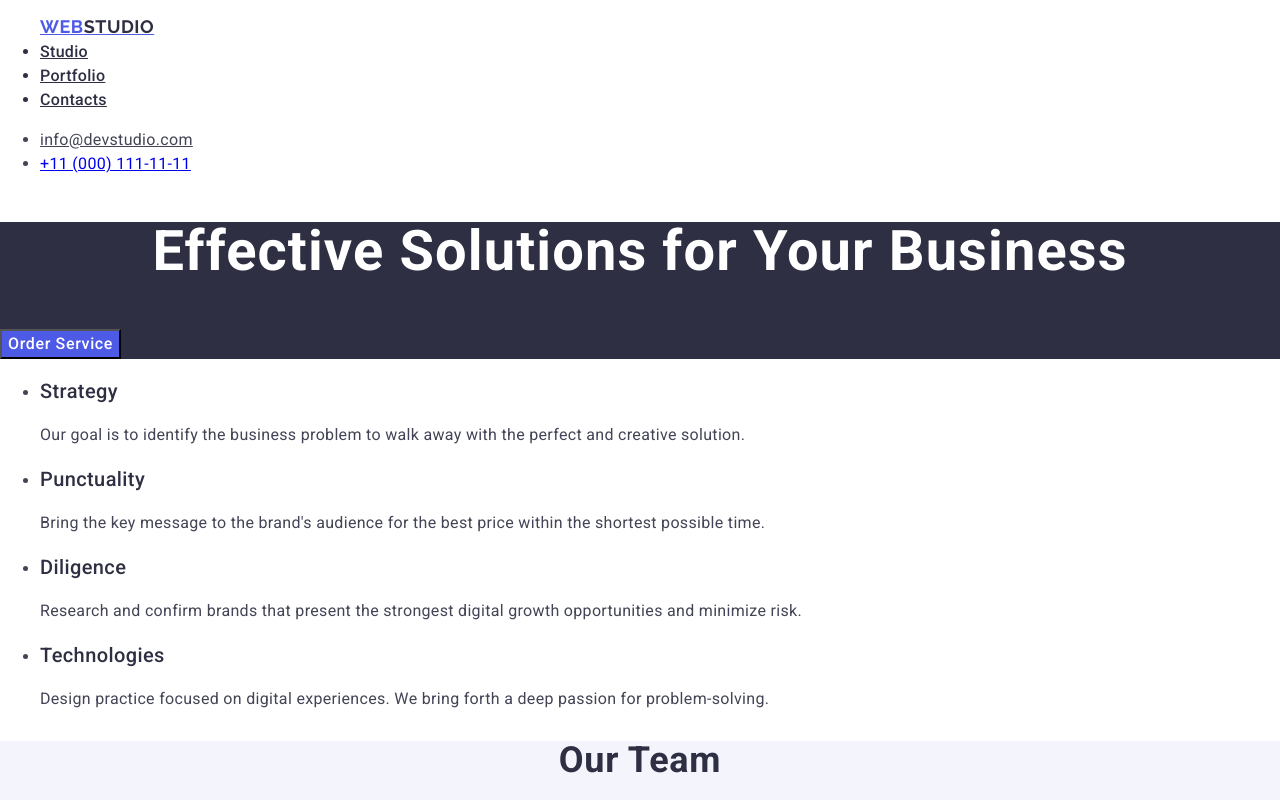
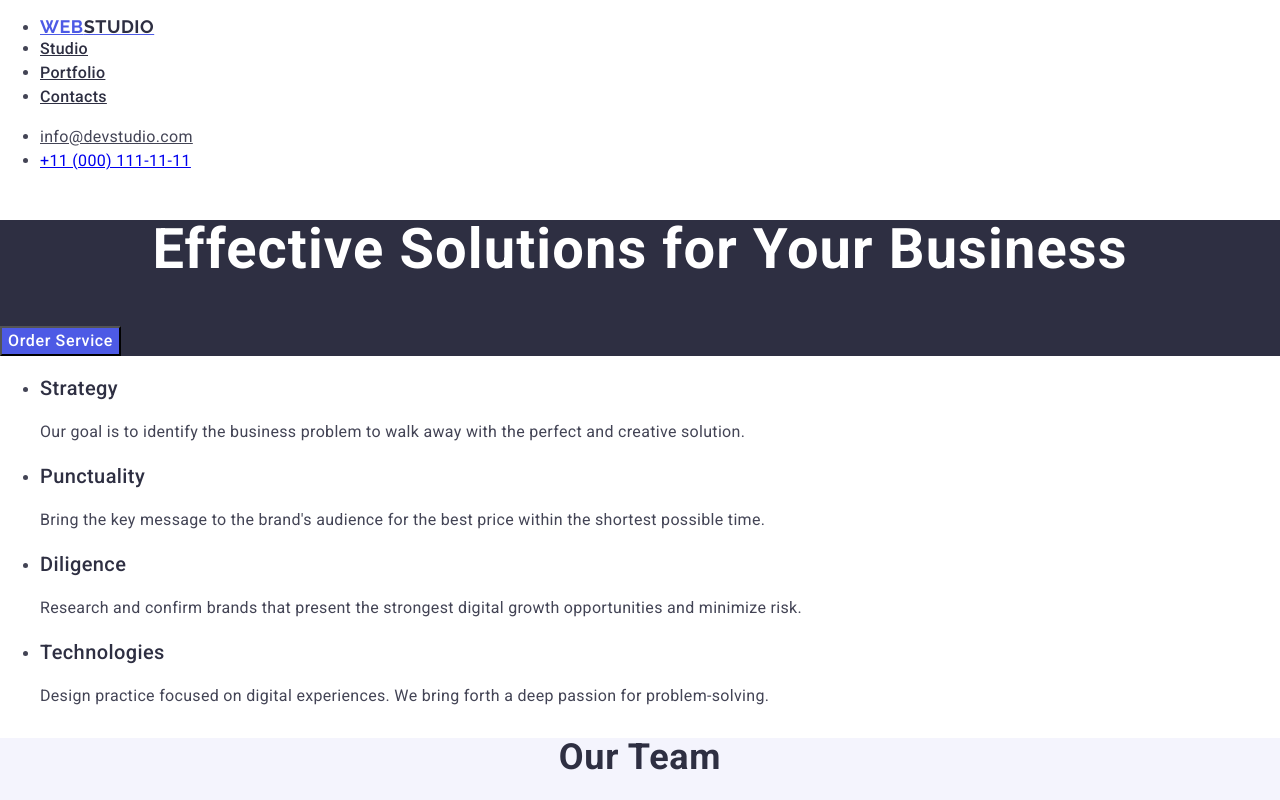
Before and after one commit to YutiiPasternak/goit-markup-hw-02, a plain HTML site: page index.html in a window 1280 px wide. Shown: the top 800 px of the page. Drawn offline with Linux system fonts and the light colour scheme.

Commit message:
goit-markup-hw-02

```diff
--- a/css/styles.css
+++ b/css/styles.css
@@ -14,7 +14,7 @@ body {
   font-family: "Roboto", sans-serif;
 }
 
-.logo {
+.header-logo {
   font-family: "Raleway", sans-serif;
   font-weight: 700;
   font-size: 18px;
@@ -24,7 +24,7 @@ body {
   color: #4d5ae5;
 }
 
-.logo :hover,
+.header-logo:hover,
 :focus {
   color: #404bbf;
 }
@@ -34,12 +34,6 @@ body {
 }
 
 .menu {
-  line-height: 150%;
-  letter-spacing: 0.02em;
-  color: #2e2f42;
-  font-family: "Roboto", sans-serif;
-  font-weight: 500;
-  font-size: 16px;
 }
 
 .nav-itm {
--- a/index.html
+++ b/index.html
@@ -18,9 +18,9 @@
     <header class="header">
         <nav class="menu-nav">
             <ul class="menu">
-
-                <a class="logo" href="./index.html">Web<span class="style-logo">Studio</span></a>
-
+                <li>
+                    <a class="header-logo" href="./index.html">Web<span class="style-logo">Studio</span></a>
+                </li>
                 <li>
                     <a class="nav-itm" href="">Studio</a>
                 </li>
```
